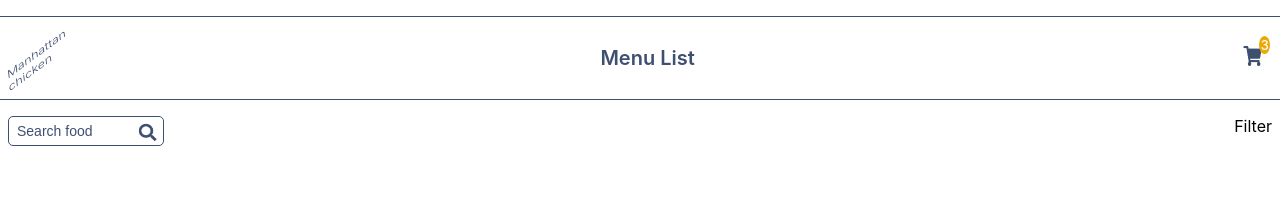
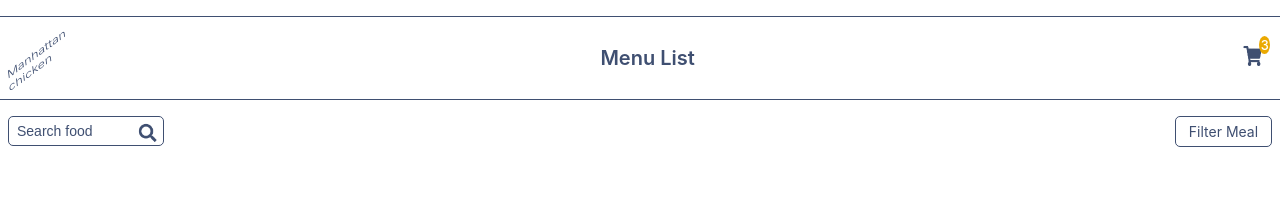
Before and after one commit to Michael-Otieno/manhattan, a React (Create React App) app: page / in a window 1280 px wide. Shown: the top 206 px of the page. Built offline with nearby package versions, Linux system fonts and the light colour scheme.

Commit message:
add dummy filter js details

```diff
--- a/src/components/filter/Filter.css
+++ b/src/components/filter/Filter.css
@@ -0,0 +1,17 @@
+.filter{
+  height: 28.571428298950195px;
+width: 95px;
+border-radius: 5px;
+border: 1px solid #3F4F71;
+text-align: center;
+display: flex;
+align-items: center;
+justify-content: center;
+font-weight: 400;
+font-size: 14px;
+
+color: #3F4F71;
+
+
+
+}
--- a/src/components/filter/Filter.js
+++ b/src/components/filter/Filter.js
@@ -2,7 +2,7 @@ import './Filter.css';
 
 function Filter(){
   return(
-    <div>Filter</div>
+    <div className='filter'>Filter Meal</div>
   )
 }
 
```
